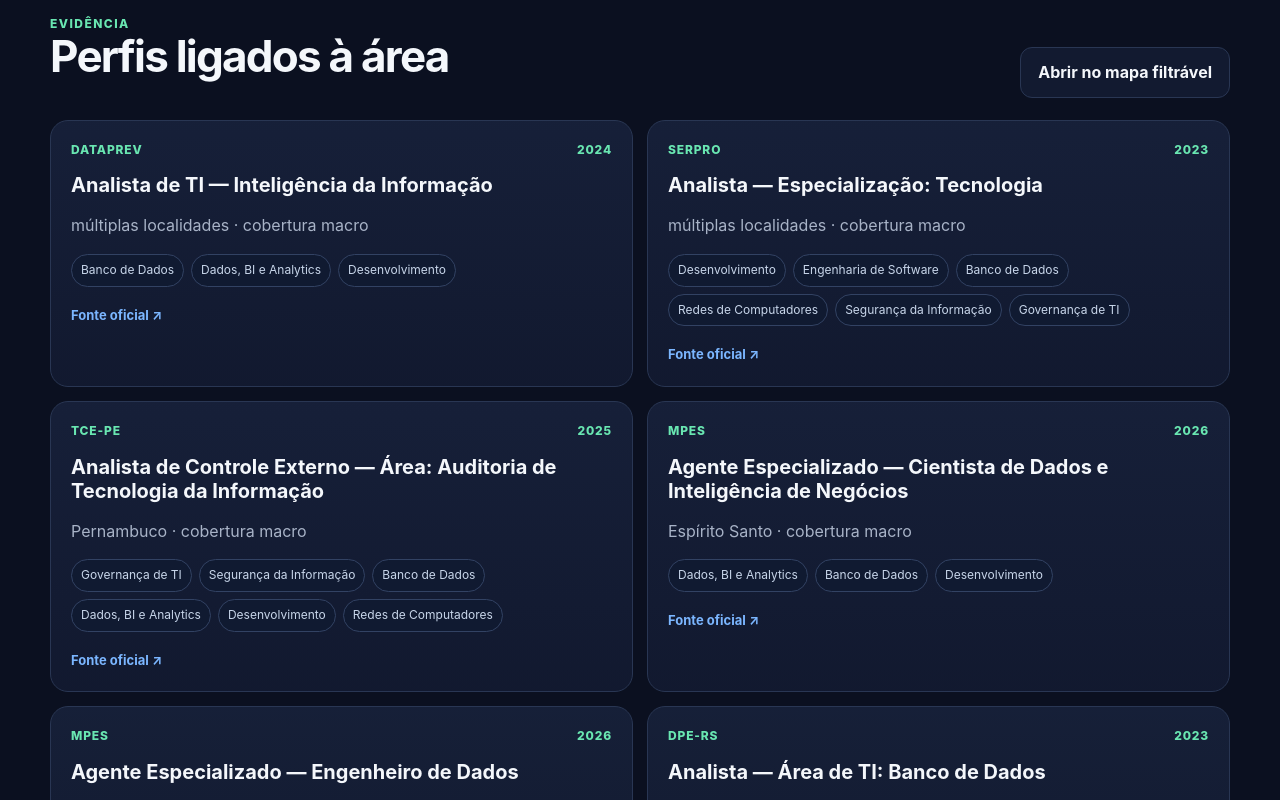
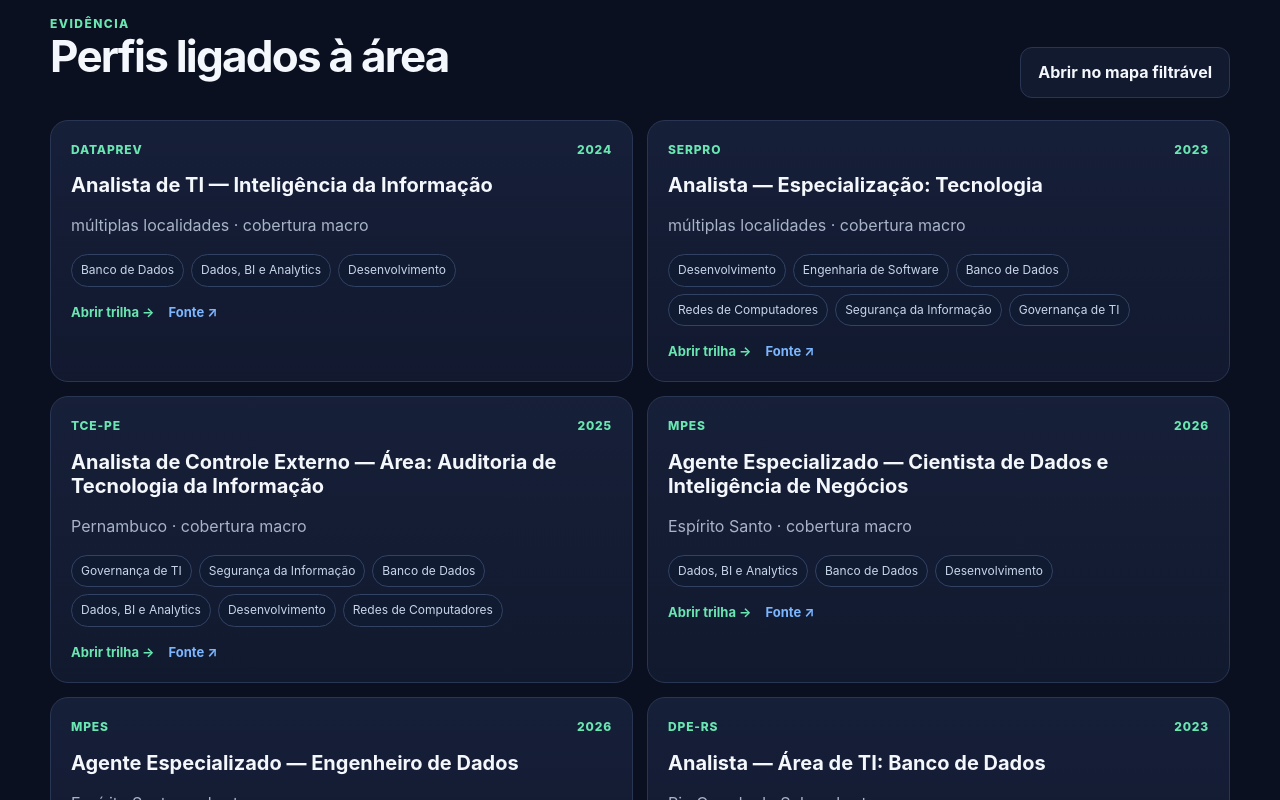
Before and after one commit to cvaraujo11/roadmap-concursos-ti, a Next.js app: page /areas/dados in a window 1280 px wide. Shown: the part 1280-2080 px from the top of the page. Built offline with nearby package versions, Linux system fonts and the light colour scheme.

Commit message:
feat(areas): reflect granular extraction overlays

```diff
--- a/src/app/areas/[slug]/page.tsx
+++ b/src/app/areas/[slug]/page.tsx
@@ -1,6 +1,7 @@
 import Link from "next/link";
 import { notFound } from "next/navigation";
 import { allTracks, areas, knowledgeName } from "@/data/catalog";
+import { coverageForTrack, topicsForTrack } from "@/data/granular";
 import type { AreaSlug } from "@/lib/types";
 
 export function generateStaticParams() {
@@ -57,15 +58,22 @@
             <Link className="button" href={`/mapa?area=${area.slug}`}>Abrir no mapa filtrável</Link>
           </div>
           <div className="map-grid">
-            {tracks.map((track) => (
-              <article className="track-card" key={track.id}>
-                <div className="track-topline"><span>{track.contest.institution}</span><span>{track.contest.year}</span></div>
-                <h3>{track.name}</h3>
-                <p className="muted">{track.locality} · {track.coverage === "topicos" ? `${track.topics?.length ?? 0} tópicos decompostos` : "cobertura macro"}</p>
-                <div className="chips">{track.knowledge.map((item) => <span className="chip" key={item}>{knowledgeName(item)}</span>)}</div>
-                <a href={track.contest.sourceUrl} target="_blank" rel="noreferrer">Fonte oficial ↗</a>
-              </article>
-            ))}
+            {tracks.map((track) => {
+              const topicCount = topicsForTrack(track).length;
+              const granular = coverageForTrack(track) === "topicos";
+              return (
+                <article className="track-card" key={track.id}>
+                  <div className="track-topline"><span>{track.contest.institution}</span><span>{track.contest.year}</span></div>
+                  <h3>{track.name}</h3>
+                  <p className="muted">{track.locality} · {granular ? `${topicCount} tópicos decompostos` : "cobertura macro"}</p>
+                  <div className="chips">{track.knowledge.map((item) => <span className="chip" key={item}>{knowledgeName(item)}</span>)}</div>
+                  <div className="track-actions">
+                    <Link href={`/trilhas/${track.id}`}>Abrir trilha →</Link>
+                    <a href={track.contest.sourceUrl} target="_blank" rel="noreferrer">Fonte ↗</a>
+                  </div>
+                </article>
+              );
+            })}
           </div>
         </div>
       </section>
```
